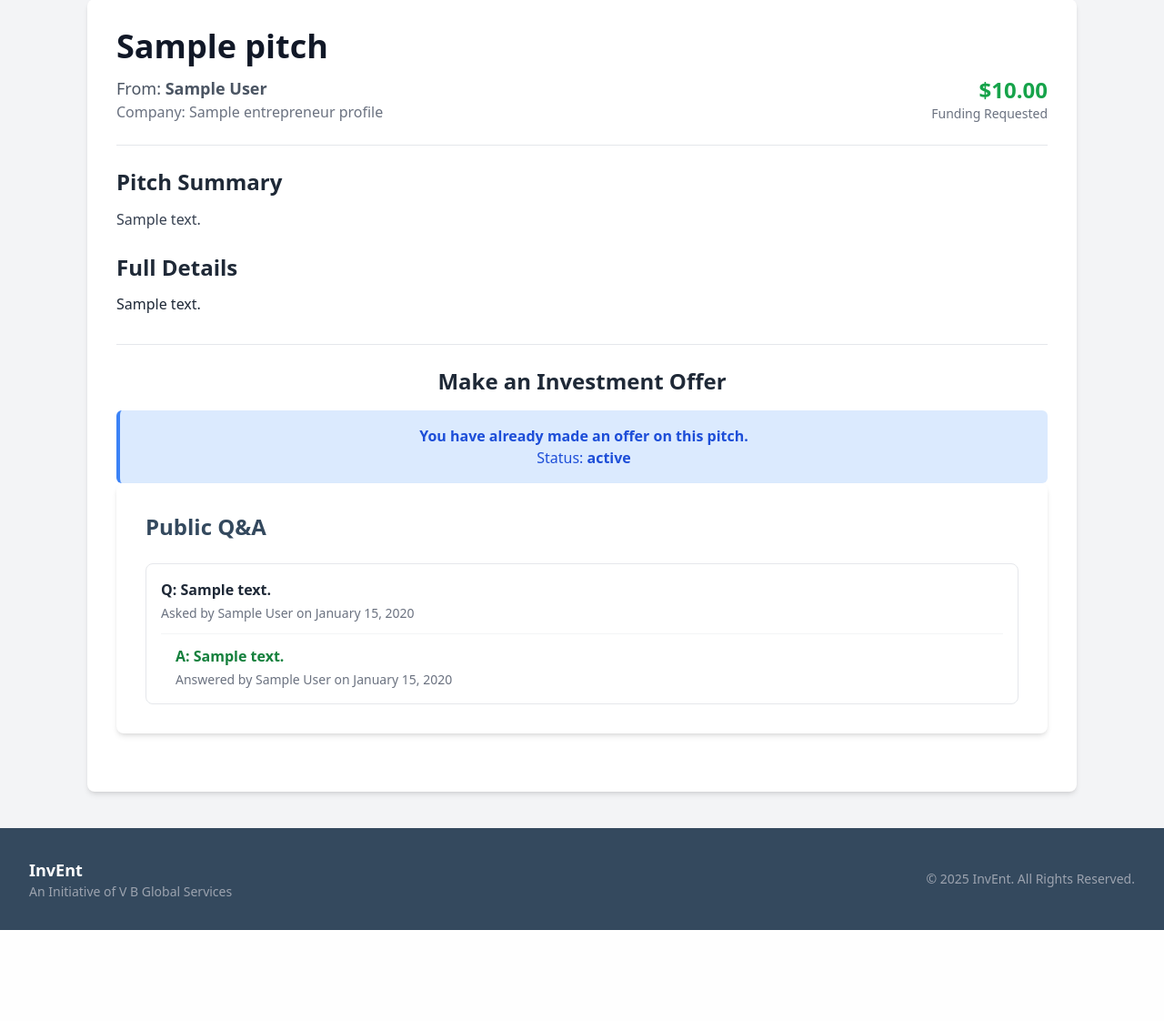
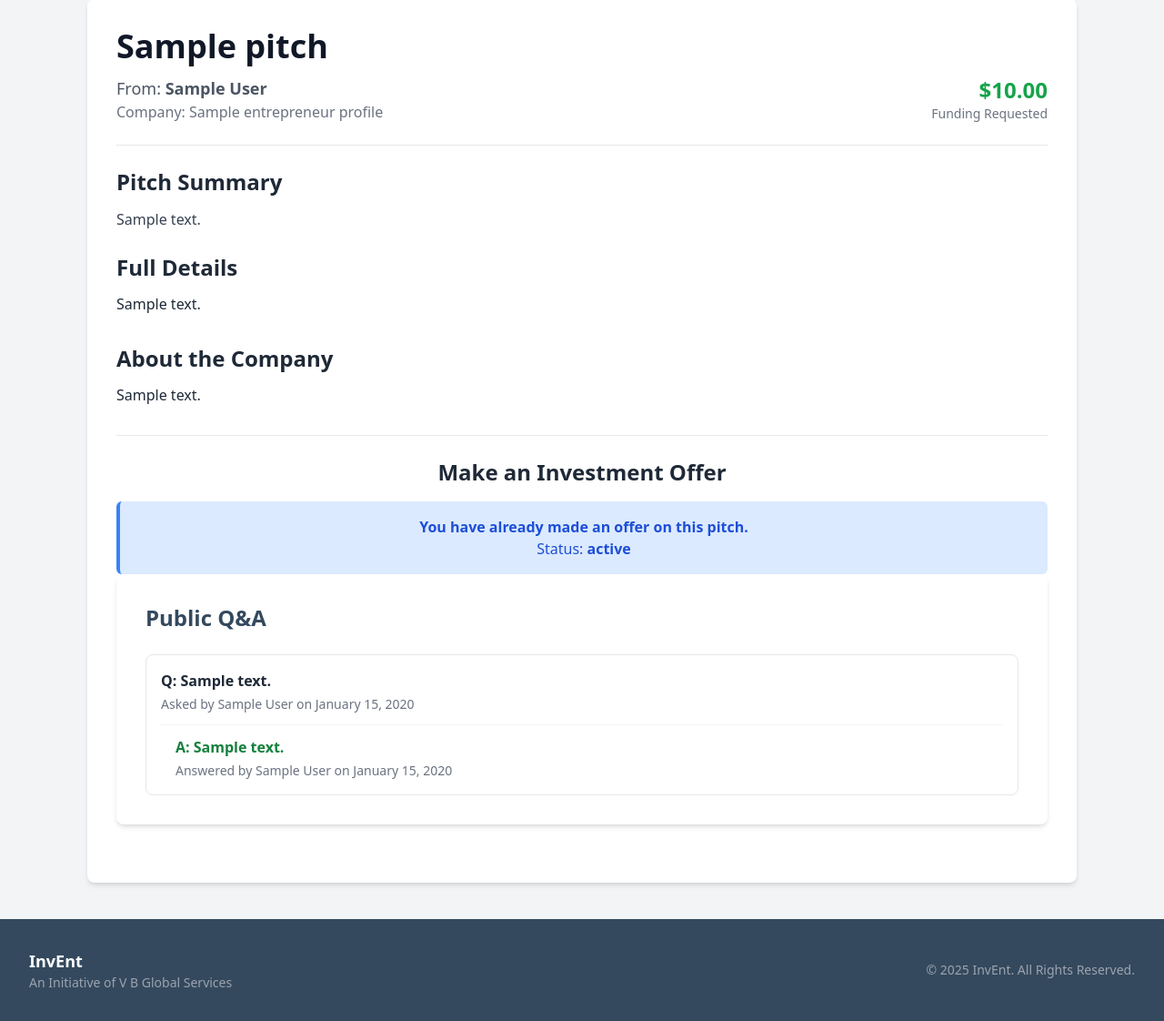
Before and after one commit to aki2907/invent-project, a Django app: template templates/pitch_detail.html in a window 1280 px wide. Shown: the part 121-1243 px from the top of the page at 91% size. Before the commit the page ends 1143 px from the top, so only its background shows below. Run offline with Django 3.2, Linux system fonts and the light colour scheme; the template is opened without the code that fills it: most values are stand-ins (such as "Sample title", 1, 10 or a date in 2020); some libraries are stand-ins or nearby versions.

Commit message:
Display company details on pitch page

```diff
--- a/templates/pitch_detail.html
+++ b/templates/pitch_detail.html
@@ -25,6 +25,12 @@
         <h2 class="text-2xl font-semibold text-gray-800 mb-3">Full Details</h2>
         <div class="prose max-w-none text-gray-800">
             {{ pitch.details|linebreaks }}
+        </div>
+        <div class="mt-8">
+            <h2 class="text-2xl font-semibold text-gray-800 mb-3">About the Company</h2>
+            <div class="prose max-w-none text-gray-800">
+                {{ pitch.entrepreneur.entrepreneur_profile.company_details|linebreaks }}
+            </div>
         </div>
     </div>
 
```
